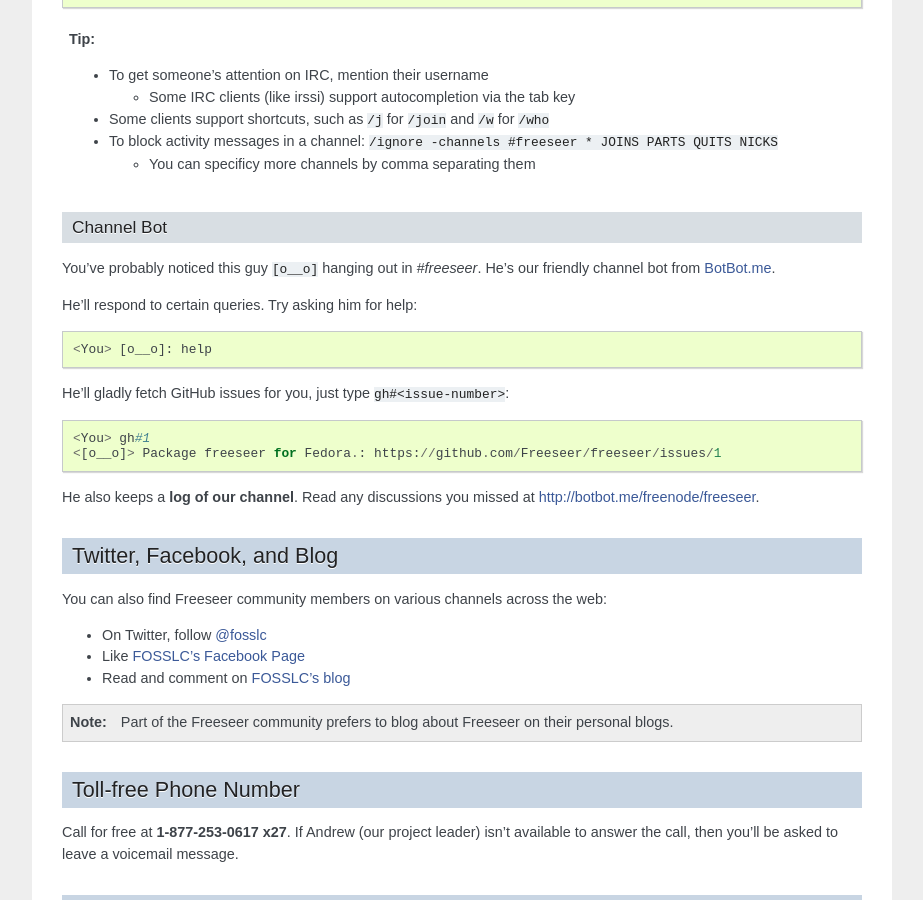
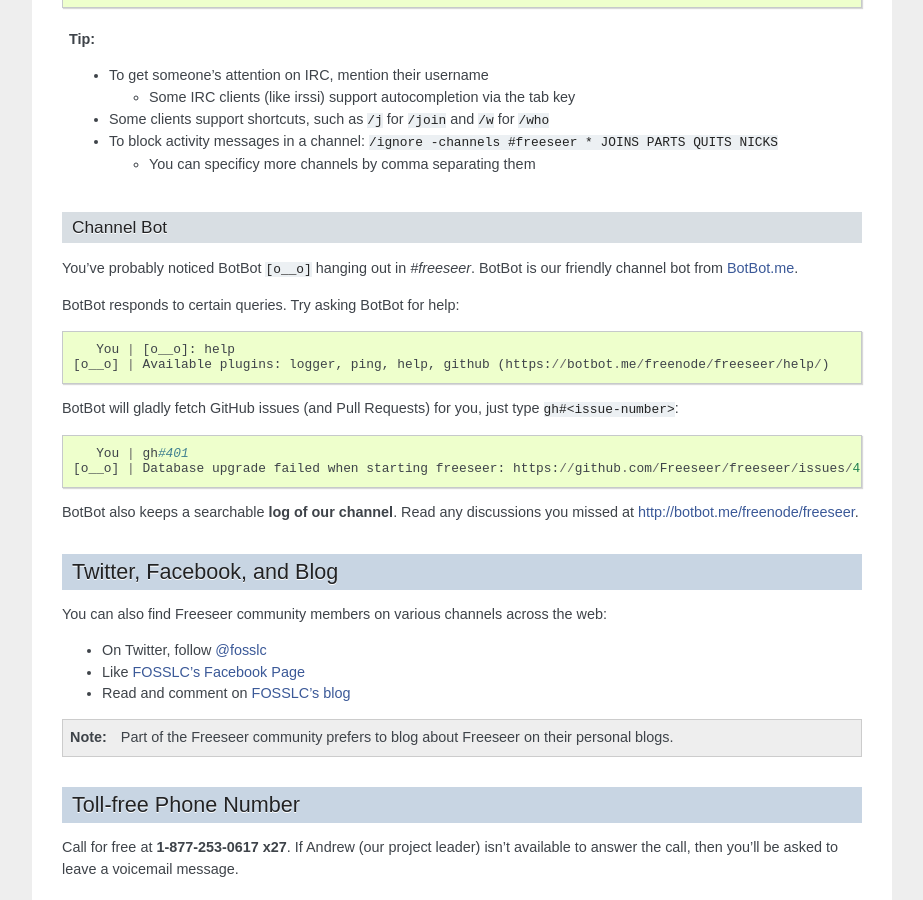
Before and after one commit to Freeseer/freeseer, a Sphinx documentation site: the page built from source/contact.rst, in a window 1280 px wide and 900 px high, scrolled down 772 px. Shown: the whole window, without its empty margins (198-1121 px from the left). Built offline with Sphinx 7.4.7, drawn with Linux system fonts in a browser that asks for light colours.

Commit message:
Remove gendered pronouns
Also, use better formatting in examples

```diff
--- a/source/contact.rst
+++ b/source/contact.rst
@@ -66,20 +66,22 @@ To quickly get started:
 Channel Bot
 ^^^^^^^^^^^
 
-You've probably noticed this guy ``[o__o]`` hanging out in `#freeseer`.
-He's our friendly channel bot from `BotBot.me <https://botbot.me>`_.
+You've probably noticed BotBot ``[o__o]`` hanging out in `#freeseer`.
+BotBot is our friendly channel bot from `BotBot.me <https://botbot.me>`_.
 
-He'll respond to certain queries. Try asking him for help::
+BotBot responds to certain queries. Try asking BotBot for help::
 
-  <You> [o__o]: help
+    You | [o__o]: help
+ [o__o] | Available plugins: logger, ping, help, github (https://botbot.me/freenode/freeseer/help/)
 
-He'll gladly fetch GitHub issues for you, just type ``gh#<issue-number>``::
+BotBot will gladly fetch GitHub issues (and Pull Requests) for you,
+just type ``gh#<issue-number>``::
 
- <You> gh#1
- <[o__o]> Package freeseer for Fedora.: https://github.com/Freeseer/freeseer/issues/1
+    You | gh#401
+ [o__o] | Database upgrade failed when starting freeseer: https://github.com/Freeseer/freeseer/issues/401
 
-He also keeps a **log of our channel**. Read any discussions you missed at
-http://botbot.me/freenode/freeseer.
+BotBot also keeps a searchable **log of our channel**.
+Read any discussions you missed at http://botbot.me/freenode/freeseer.
 
 Twitter, Facebook, and Blog
 ---------------------------
```
